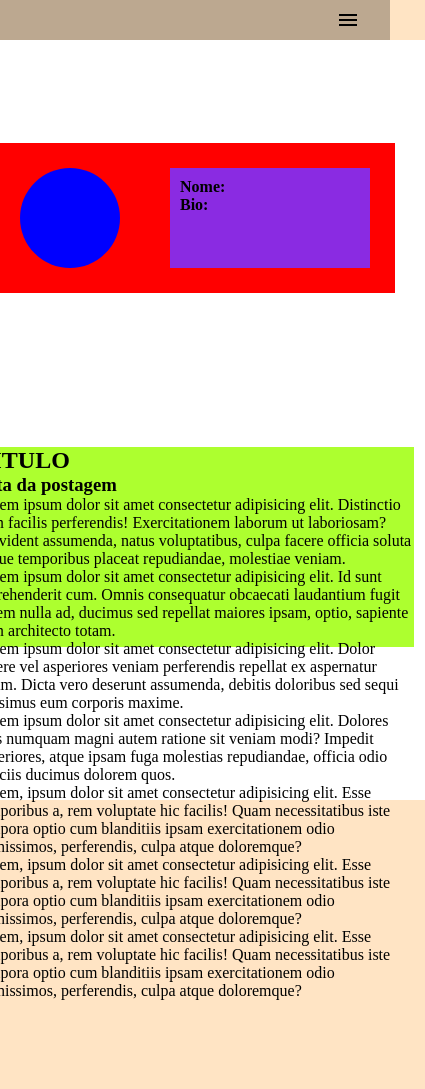
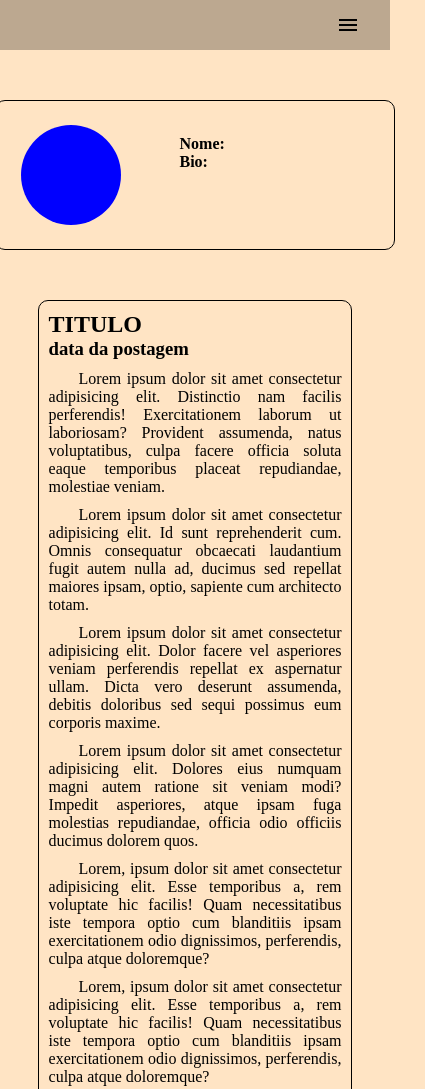
Before and after one commit to nexus-4/myBlog, a plain HTML site: page articlePage/article.html in a window 390 px wide. Shown: the top 1089 px of the page, 425 px wide, since content can reach past the window. Before the commit the page ends 1000 px from the top, so only its background shows below. Drawn offline with nearby package versions, Linux system fonts and the light colour scheme.

Commit message:
estilo pagina do artigo

```diff
--- a/articlePage/articleStyle.css
+++ b/articlePage/articleStyle.css
@@ -9,7 +9,7 @@
 
     body {
         background-color: bisque;
-        height: 800px;
+        height: fit-content;
         width: 100vw;
 
         display: flex;
@@ -46,13 +46,13 @@
     /* estilo da main */
 
     main {
-        background-color:white ;
-        width: 460px;
-        height: 950px;
+        width: 85%;
+        margin-top: 50px;
+        height: fit-content;
 
         display: flex;
+        align-items: center;
         flex-flow: column nowrap;
-        align-items: center;
         justify-content: space-evenly;
 
     }
@@ -60,9 +60,10 @@
     /* estilo da Div das informacoes do escritor */
 
     #infoDiv {
-        background-color: red;
+        width: 400px;
         height: 150px;
-        width: 400px;
+        border-radius: 10px;
+        border: 1px solid black;
 
         display: flex;
         align-items: center;
@@ -82,7 +83,6 @@
     /* estilo da Div da bio do escritor*/
 
     #textInfoDiv {
-        background-color: blueviolet;
         width: 200px;
         height: 100px;
         padding: 10px;
@@ -91,14 +91,16 @@
     /* estilo da tag do artigo*/
 
     article {
+        width: 95%;
         margin: 50px;
-        height: 200px;
-        width: 95%;
-        background-color: greenyellow;
-
+        padding: 10px;
+        height: 900px;
+        border-radius: 10px;
+        border: 1px solid black;
     }
-
-
-
-
+    article p {
+        margin-top: 10px;
+        text-indent: 30px;
+        text-align: justify;
+    }
 }
```
